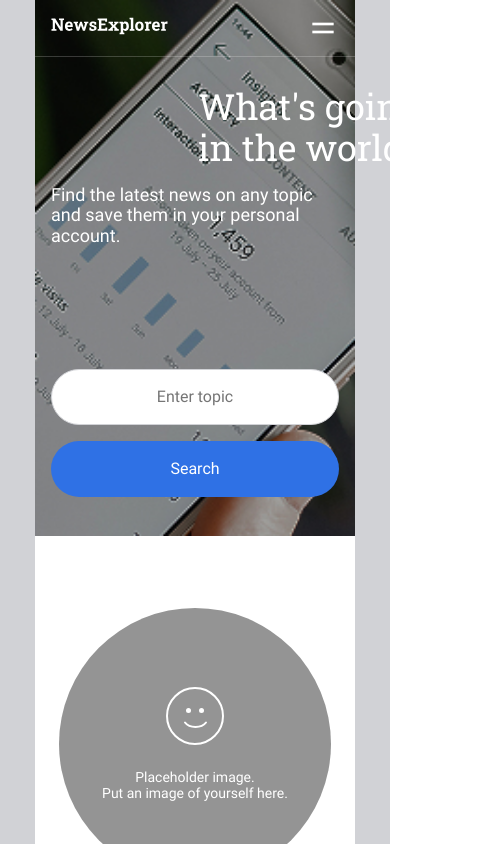
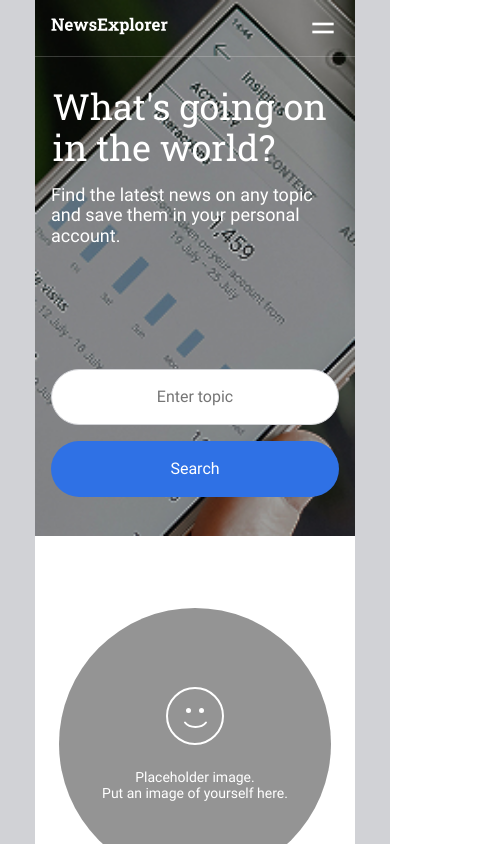
Before and after one commit to vanglor82/frontend-project-newsexplorer, a React (Vite) app: page / in a window 390 px wide. Shown: the top 844 px of the page, 483 px wide, since content can reach past the window. Built offline with nearby package versions, Linux system fonts and the light colour scheme.

Commit message:
Final Project main title mobile view fix

```diff
--- a/src/components/Main/Main.css
+++ b/src/components/Main/Main.css
@@ -83,6 +83,7 @@
   .main__title {
     max-width: 285px;
     font-size: 36px;
+    margin: 86px auto 16px auto;
   }
 
   .main__subtitle {
```
